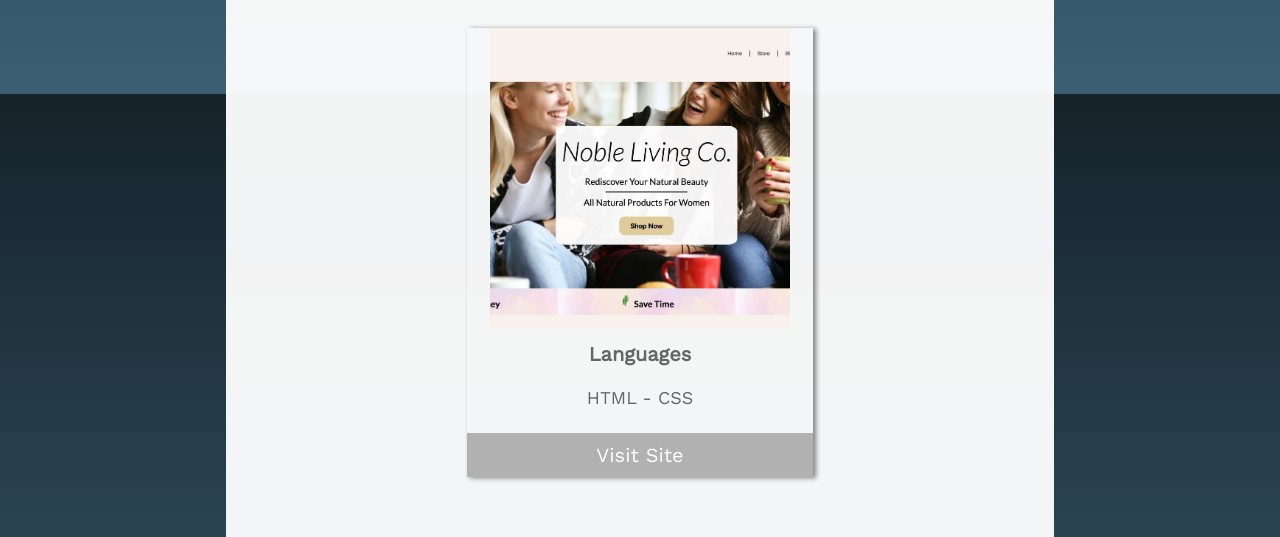
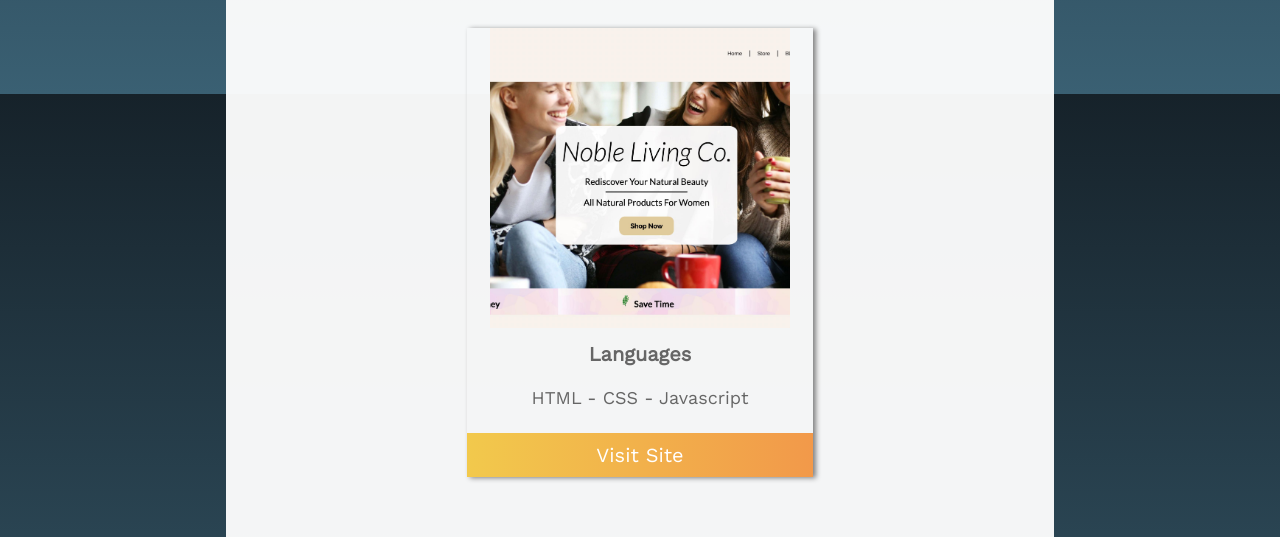
Before and after one commit to Benjaminthomasnoble/PortfolioWebsite, a website: page index.html in a window 1280 px wide. Shown: the part 706-1243 px from the top of the page. Drawn offline with nearby package versions, Linux system fonts and the light colour scheme; files that its build step writes are made by us from their sources; files whose address does not match are found by name.

Commit message:
changes background color of buttons to gradient oj

```diff
--- a/index.html
+++ b/index.html
@@ -68,7 +68,7 @@
                             <img class="main-img-card" src="images/nlc-thumb.jpeg" alt="noble living co site thumbnail"
                                 width="300" height="300">
                             <h2>Languages</h2>
-                            <p>HTML - CSS</p>
+                            <p>HTML - CSS - Javascript</p>
                             <a href="https://noblelivingco.netlify.app">
                                 <button class="img-btn">Visit Site</button>
                             </a>
```
Also changed, not shown: _site/index.html, _site/styles/main.css.
